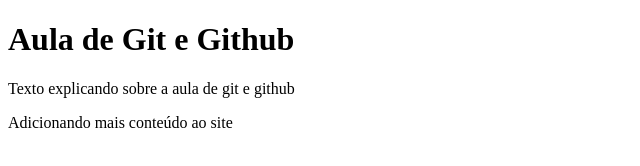
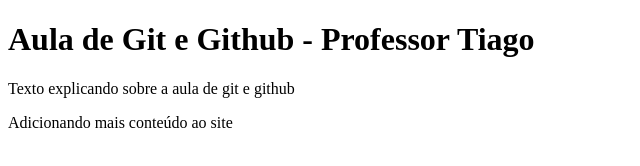
Before and after one commit to professorTiagoFunk/aulasINFO21A, a plain HTML site: page index.html in a window 1280 px wide. Shown: the whole page, without its empty margins (0-640 px from the left). Drawn offline with Linux system fonts and the light colour scheme.

Commit message:
Professor Tiago alterou o título

```diff
--- a/index.html
+++ b/index.html
@@ -6,7 +6,7 @@
     <title>Document</title>
 </head>
 <body>
-    <h1>Aula de Git e Github</h1>
+    <h1>Aula de Git e Github - Professor Tiago</h1>
     <p>Texto explicando sobre a aula de git e github</p>
     <p>Adicionando mais conteúdo ao site</p>
 </body>
```
